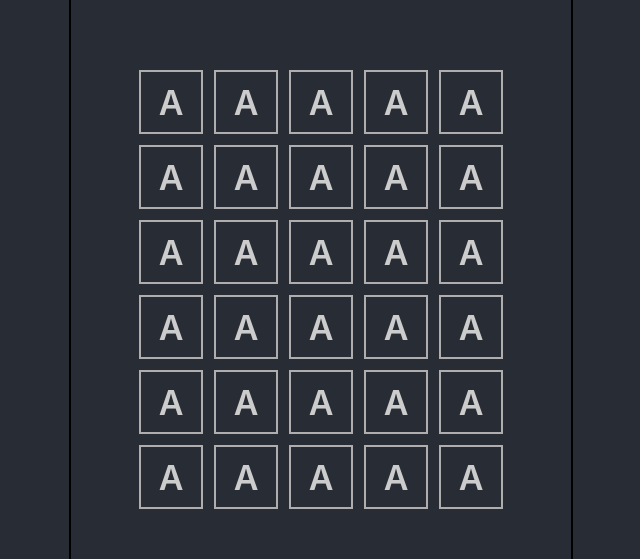
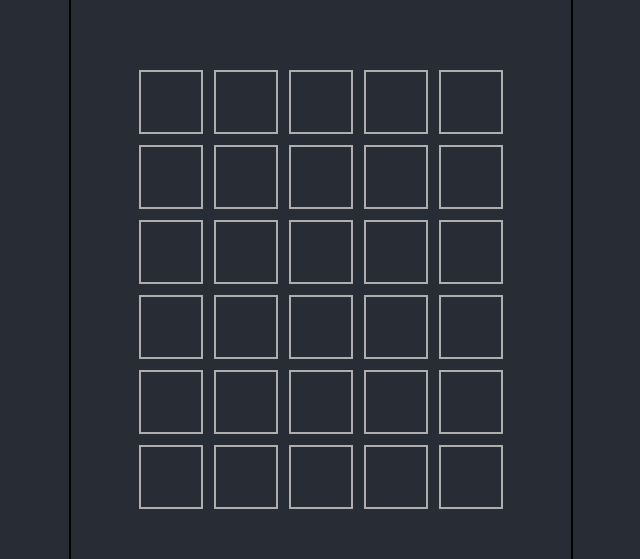
Before and after one commit to deankerr/kerrdle, a React (Create React App) app: page / in a window 1280 px wide. Shown: the part 129-688 px from the top of the page, without its empty margins (319-959 px from the left). Built offline with nearby package versions, Linux system fonts and the light colour scheme.

Commit message:
Add programatically generated board state

```diff
--- a/src/App.js
+++ b/src/App.js
@@ -1,26 +1,53 @@
 import './App.css'
+import { useState } from 'react'
 
 import Keyboard from 'react-simple-keyboard'
 import 'react-simple-keyboard/build/css/index.css'
 
 import Grid from './components/Grid'
 
+
+// Initial board generation
+const WORD_LENGTH = 5
+const MAX_ATTEMPTS = 6
+
+let INITIAL_BOARD = []
+for (let i = 0; i < MAX_ATTEMPTS; i++) {
+  let row = []
+  for (let j = 0; j < WORD_LENGTH; j++) {
+    row.push('')
+  }
+  INITIAL_BOARD.push(row)
+}
+
+
 function App() {
+
+  const [ gameOver, setGameOver ] = useState(false)
+
+  const [ board, setBoard ] = useState(INITIAL_BOARD)
+  const [ attempt, setAttempt ] = useState(0)
+
+  const [ word, setWord ] = useState("TIGER") // TODO: Pull random world from list
+
   return (
     <div className="App">
 
       <div className="game">
+
         <header>
           KERRDLE
         </header>
 
         <div className="gameArea">
 
-          <Grid />
+          <Grid board={board} />
 
         </div>
 
+
         <div className="keyboard">
+
           <Keyboard
             layout={
               {
@@ -38,7 +65,9 @@ function App() {
               }
             }
           />
+
         </div>
+
       </div>
 
     </div>
--- a/src/components/Grid.js
+++ b/src/components/Grid.js
@@ -1,15 +1,17 @@
-const GRID_SIZE = 30;
+export default function Grid(props) {
 
-export default function Grid() {
+  const board = props.board
 
   let grid = []
-  for (let i = 0; i < (GRID_SIZE); i++) {
+  board.forEach(row => {
+    row.forEach(cell => {
       grid.push(
-      <div className="cell" id={i} key={i}>
-        A
+        <div className="cell" >
+          {cell}
         </div>
       )
-  }
+    })
+  })
 
 
   return (
```
Lines whose indentation alone changed are shown as unchanged.
